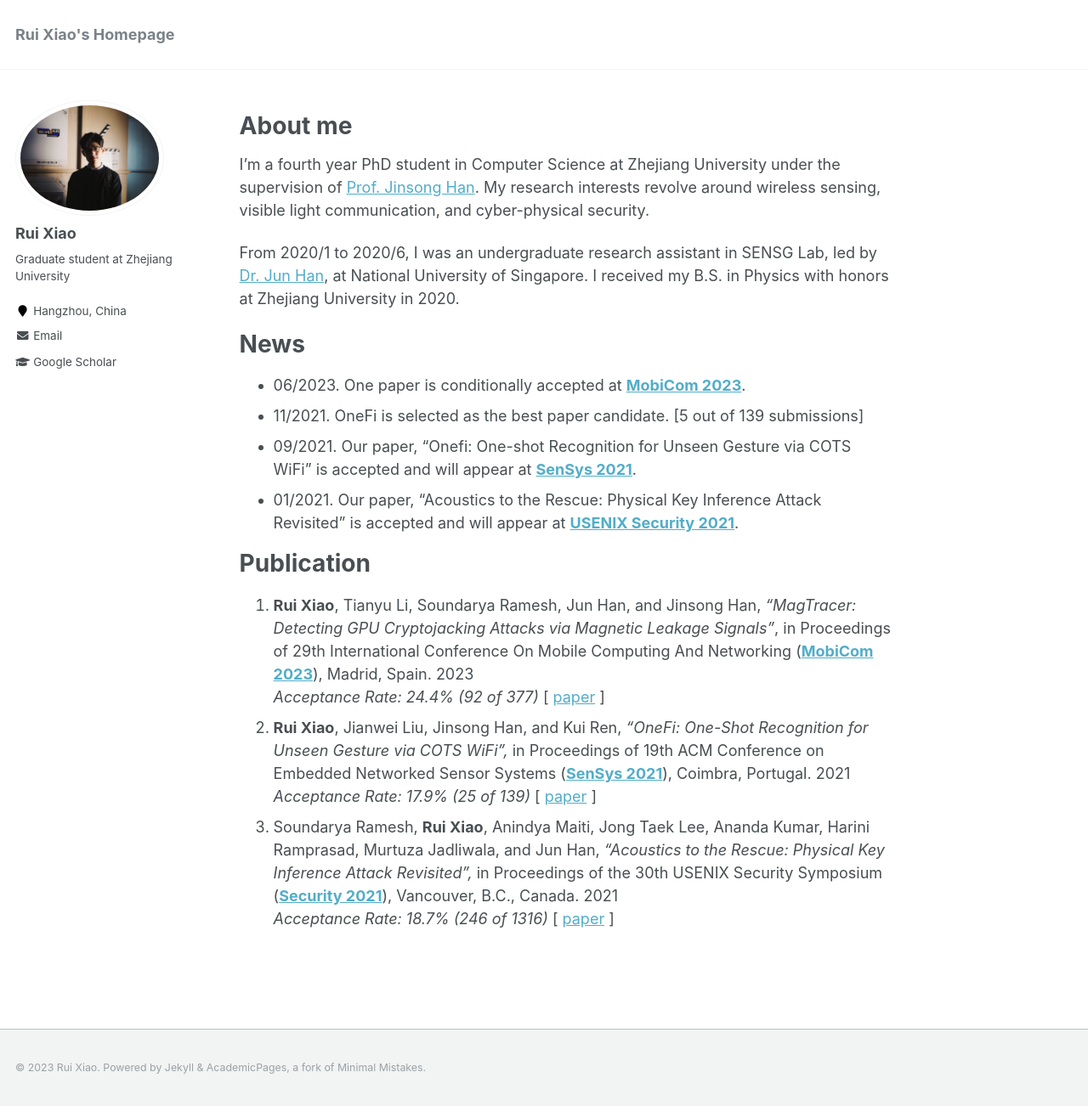
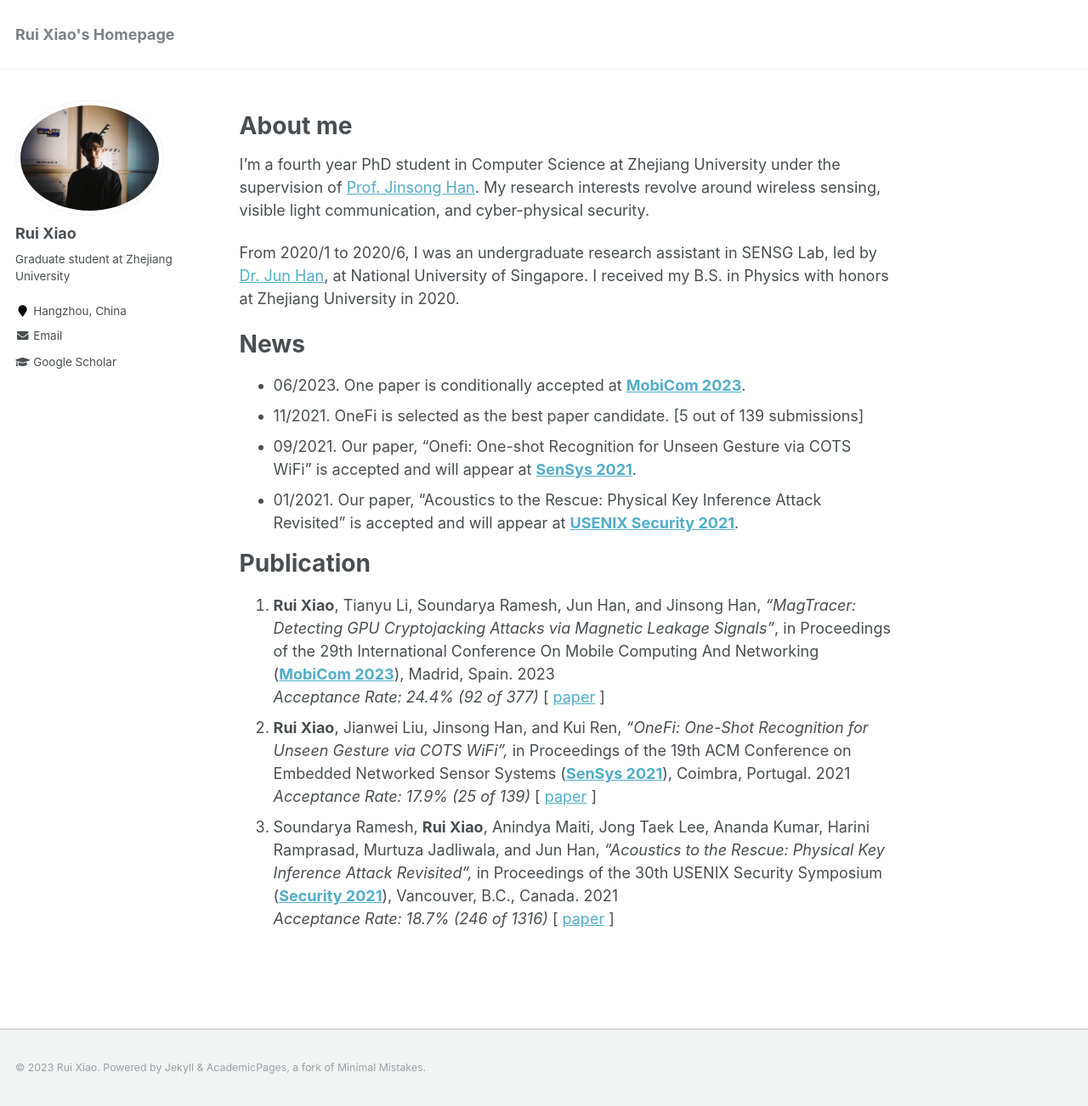
Before and after one commit to ruixiao24/ruixiao24.github.io, a Jekyll site: the page built from _pages/about.md, in a window 1280 px wide and 1302 px high. Shown: the whole window at 85% size. Built offline with Jekyll 4.4.1, drawn with Linux system fonts in a browser that asks for light colours.

Commit message:
Update about.md

```diff
--- a/_pages/about.md
+++ b/_pages/about.md
@@ -23,9 +23,9 @@
 
 # Publication
 
-1. **Rui Xiao**, Tianyu Li, Soundarya Ramesh, Jun Han, and Jinsong Han, *"MagTracer: Detecting GPU Cryptojacking Attacks via Magnetic Leakage Signals"*, in Proceedings of 29th International Conference On Mobile Computing And Networking (**[MobiCom 2023](https://sigmobile.org/mobicom/2023/)**), Madrid, Spain. 2023
+1. **Rui Xiao**, Tianyu Li, Soundarya Ramesh, Jun Han, and Jinsong Han, *"MagTracer: Detecting GPU Cryptojacking Attacks via Magnetic Leakage Signals"*, in Proceedings of the 29th International Conference On Mobile Computing And Networking (**[MobiCom 2023](https://sigmobile.org/mobicom/2023/)**), Madrid, Spain. 2023
     *Acceptance Rate: 24.4% (92 of 377)* [ [paper](https://ruixiao24.github.io/files/magtracer-mobicom23.pdf) ]
-1. **Rui Xiao**, Jianwei Liu, Jinsong Han, and Kui Ren, *"OneFi: One-Shot Recognition for Unseen Gesture via COTS WiFi",* in Proceedings of 19th ACM Conference on Embedded Networked Sensor Systems (**[SenSys 2021](https://sensys.acm.org/2021/)**), Coimbra, Portugal. 2021
+1. **Rui Xiao**, Jianwei Liu, Jinsong Han, and Kui Ren, *"OneFi: One-Shot Recognition for Unseen Gesture via COTS WiFi",* in Proceedings of the 19th ACM Conference on Embedded Networked Sensor Systems (**[SenSys 2021](https://sensys.acm.org/2021/)**), Coimbra, Portugal. 2021
     *Acceptance Rate: 17.9% (25 of 139)* [ [paper](https://ruixiao24.github.io/files/rui_onefi.pdf) ]
 1. Soundarya Ramesh, **Rui Xiao**, Anindya Maiti, Jong Taek Lee, Ananda Kumar, Harini Ramprasad, Murtuza Jadliwala, and Jun Han, *"Acoustics to the Rescue: Physical Key Inference Attack Revisited",* in Proceedings of the 30th USENIX Security Symposium
        (**[Security 2021](https://www.usenix.org/conference/usenixsecurity21)**), Vancouver, B.C., Canada. 2021
```
